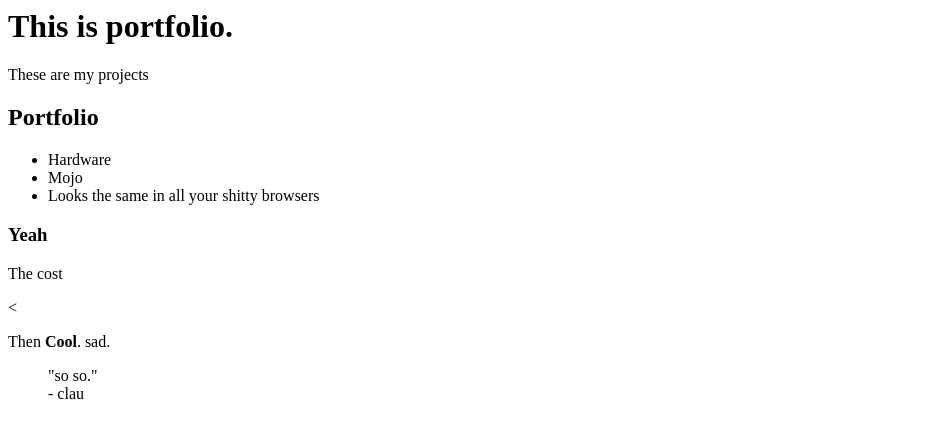
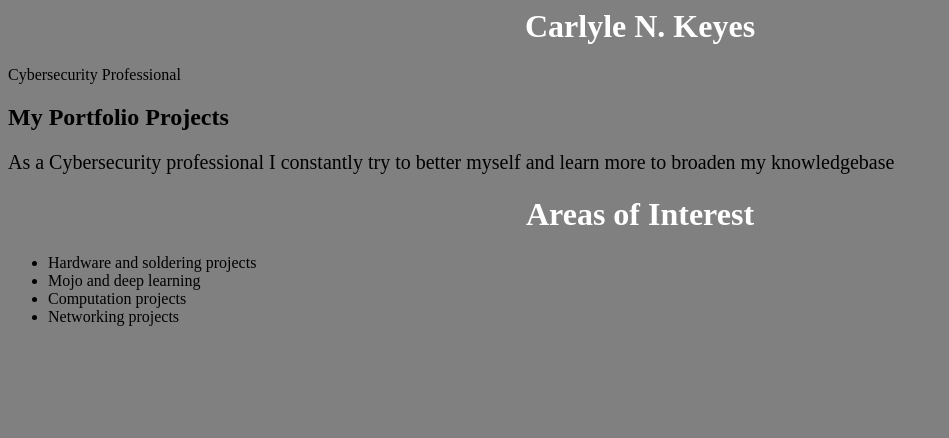
Before and after one commit to CNKeyes/CNKeyes.github.io, a plain HTML site: page index.html in a window 1280 px wide. Shown: the whole page, without its empty margins (0-949 px from the left). Drawn offline with Linux system fonts and the light colour scheme.

Commit message:
Update index.html

```diff
--- a/index.html
+++ b/index.html
@@ -2,34 +2,23 @@
 <head>
     <meta charset="utf-8">
     <meta name="viewport" content="width=device-width, initial-scale=1">
-
-    <title>Carlyle N. Keyes</title>
+    <link rel="stylesheet" href="body.css">
+    <title>Portfolio</title>
 </head>
-
 <body>
     <header>
-        <h1>This is portfolio.</h1>
-        <aside>These are my projects</aside>
+        <h1>Carlyle N. Keyes</h1>
+        <aside>Cybersecurity Professional</aside>
     </header>
 
-        <h2>Portfolio</h2>
-
+        <h2>My Portfolio Projects</h2>
+        <p>As a Cybersecurity professional I constantly try to better myself and learn more to broaden my knowledgebase</p>
+        <h1>Areas of Interest</h1>
         <ul>
-            <li>Hardware</li>
-            <li>Mojo</li>
-            <li>Looks the same in all your shitty browsers</li>
+            <li href="https://cnkeyes.github.io/hardwareproj">Hardware and soldering projects</li>
+            <li href="https://cnkeyes.github.io/mojoproj">Mojo and deep learning</li>
+            <li href="https://cnkeyes.github.io/compproj">Computation projects</li>
+            <li href="https://cnkeyes.github.io/networkingproj">Networking projects</li>
         </ul>
-
-        <h3>Yeah</h3>
-
-        <p>The cost</p>
-
-        <  <p>Then <strong>Cool</strong>. sad.</p>
-
-        <blockquote cite="https://www.vitsoe.com/us/about/good-design">"so so."<br>
-            - clau
-        </blockquote>
-
-
 </body>
 </html>
```
